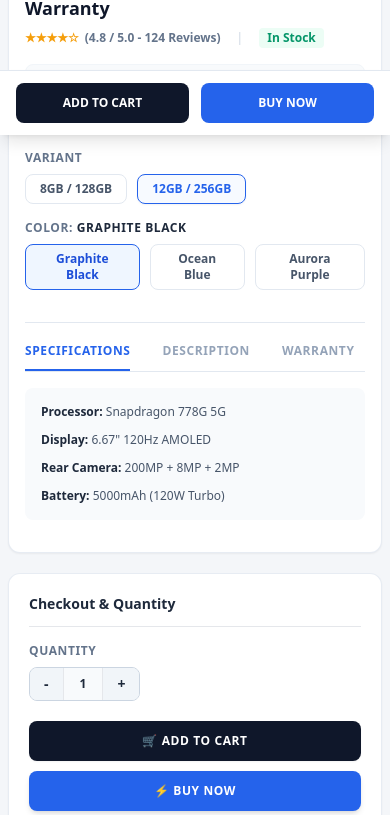
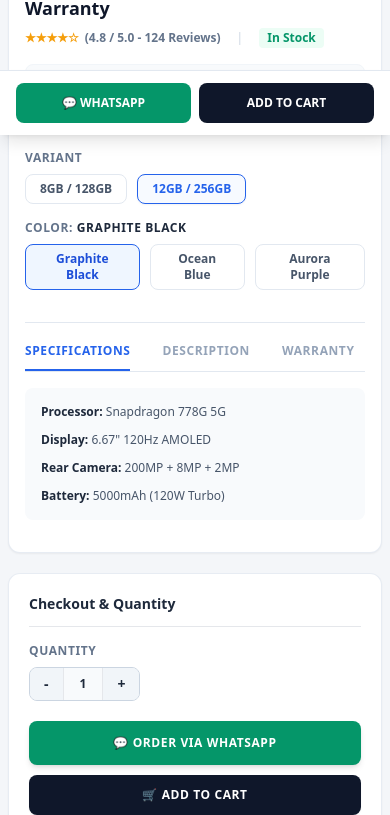
Before and after one commit to iamhasib121/sohoj-life-clean, a Next.js app: page /product/1 in a window 390 px wide. Shown: the part 709-1524 px from the top of the page. Built offline with nearby package versions, Linux system fonts and the light colour scheme.

Commit message:
Update page.tsx

```diff
--- a/app/product/[id]/page.tsx
+++ b/app/product/[id]/page.tsx
@@ -3,7 +3,11 @@
 import React, { useState } from "react";
 // 🛒 CartContext থেকে useCart হুক ইমপোর্ট করা হলো
 import { useCart } from "../../../src/context/CartContext";
+
 export default function UpdatedPickabooPage() {
+  // 📱 ১. আপনার হোয়াটসঅ্যাপ নম্বরটি এখানে দিন (কান্ট্রি কোডসহ, যেমন: 88017XXXXXXXX)
+  const WHATSAPP_NUMBER = "8801700000000";
+
   const images = [
     "https://images.unsplash.com/photo-1598327105666-5b89351aff97?q=80&w=800",
     "https://images.unsplash.com/photo-1511707171634-5f897ff02aa9?q=80&w=800",
@@ -13,13 +17,13 @@ export default function UpdatedPickabooPage() {
     "https://images.unsplash.com/photo-1574944985070-8f30c4397e3c?q=80&w=800",
   ];
 
-  const [selectedImage, setSelectedImage] = useState(images[0]);
-  const [selectedVariant, setSelectedVariant] = useState("12GB / 256GB");
-  const [selectedColor, setSelectedColor] = useState("Graphite Black");
-  const [quantity, setQuantity] = useState(1);
-  const [activeTab, setActiveTab] = useState("specifications");
+  const [selectedImage, setSelectedImage] = useState<string>(images[0]);
+  const [selectedVariant, setSelectedVariant] = useState<string>("12GB / 256GB");
+  const [selectedColor, setSelectedColor] = useState<string>("Graphite Black");
+  const [quantity, setQuantity] = useState<number>(1);
+  const [activeTab, setActiveTab] = useState<string>("specifications");
 
-  // 🛒 Cart Context থেকে গ্লোবাল স্টেট ও ফাংশনগুলো নিয়ে আসা হলো
+  // 🛒 Cart Context থেকে গ্লোবাল স্টেট ও ফাংশন
   const {
     cartItems,
     addToCart,
@@ -30,7 +34,7 @@ export default function UpdatedPickabooPage() {
     totalAmount
   } = useCart();
 
-  const [showNotification, setShowNotification] = useState(false);
+  const [showNotification, setShowNotification] = useState<boolean>(false);
 
   // 🛒 Global Add to Cart Handler
   const handleAddToCart = () => {
@@ -48,6 +52,24 @@ export default function UpdatedPickabooPage() {
     setTimeout(() => {
       setShowNotification(false);
     }, 3000);
+  };
+
+  // 💬 WhatsApp Order Handler
+  const handleWhatsAppOrder = () => {
+    const productName = "Redmi Note 12 Pro Max 5G";
+    const unitPrice = 64999;
+    const totalPrice = unitPrice * quantity;
+
+    const message = `Hello, I want to order this product:\n\n` +
+      `📌 Product: ${productName}\n` +
+      `⚙️ Variant: ${selectedVariant}\n` +
+      `🎨 Color: ${selectedColor}\n` +
+      `🔢 Quantity: ${quantity}\n` +
+      `💰 Total Price: ৳ ${totalPrice.toLocaleString()}\n\n` +
+      `Please let me know how to proceed.`;
+
+    const whatsappUrl = `https://wa.me/${WHATSAPP_NUMBER}?text=${encodeURIComponent(message)}`;
+    window.open(whatsappUrl, "_blank");
   };
 
   return (
@@ -263,12 +285,21 @@ export default function UpdatedPickabooPage() {
 
               {/* Action Buttons */}
               <div className="space-y-2.5">
+                {/* 💬 WhatsApp Order Button */}
+                <button
+                  onClick={handleWhatsAppOrder}
+                  className="w-full bg-emerald-600 hover:bg-emerald-700 text-white font-bold py-3.5 rounded-lg text-xs tracking-wider transition shadow-md uppercase flex items-center justify-center gap-2"
+                >
+                  💬 Order via WhatsApp
+                </button>
+
                 <button
                   onClick={handleAddToCart}
                   className="w-full bg-slate-900 hover:bg-slate-800 text-white font-bold py-3 rounded-lg text-xs tracking-wider transition shadow-sm uppercase"
                 >
                   🛒 Add To Cart
                 </button>
+
                 <button
                   onClick={() => {
                     handleAddToCart();
@@ -337,7 +368,7 @@ export default function UpdatedPickabooPage() {
                     <p className="text-xs mt-1">Add products to your cart to checkout.</p>
                   </div>
                 ) : (
-                  cartItems.map((item) => (
+                  cartItems.map((item: any) => (
                     <div key={item.id} className="flex gap-3 p-3 bg-slate-50 border border-slate-200 rounded-xl relative">
                       <img src={item.image} alt="cart-item" className="w-16 h-16 object-contain bg-white rounded-lg border p-1" />
                       <div className="flex-1 text-xs">
@@ -406,22 +437,19 @@ export default function UpdatedPickabooPage() {
       )}
 
       {/* Mobile Sticky Bar */}
-      <div className="lg:hidden fixed bottom-0 left-0 w-full bg-white border-t border-slate-200 p-3 px-4 flex gap-3 z-40 shadow-lg">
+      <div className="lg:hidden fixed bottom-0 left-0 w-full bg-white border-t border-slate-200 p-3 px-4 flex gap-2 z-40 shadow-lg">
+        <button
+          onClick={handleWhatsAppOrder}
+          className="flex-1 bg-emerald-600 text-white font-bold py-3 rounded-lg text-xs uppercase flex items-center justify-center gap-1"
+        >
+          💬 WhatsApp
+        </button>
         <button
           onClick={handleAddToCart}
           className="flex-1 bg-slate-900 text-white font-bold py-3 rounded-lg text-xs uppercase"
         >
           Add To Cart
         </button>
-        <button
-          onClick={() => {
-            handleAddToCart();
-            setIsCartOpen(true);
-          }}
-          className="flex-1 bg-blue-600 text-white font-bold py-3 rounded-lg text-xs uppercase"
-        >
-          Buy Now
-        </button>
       </div>
 
     </div>
```
